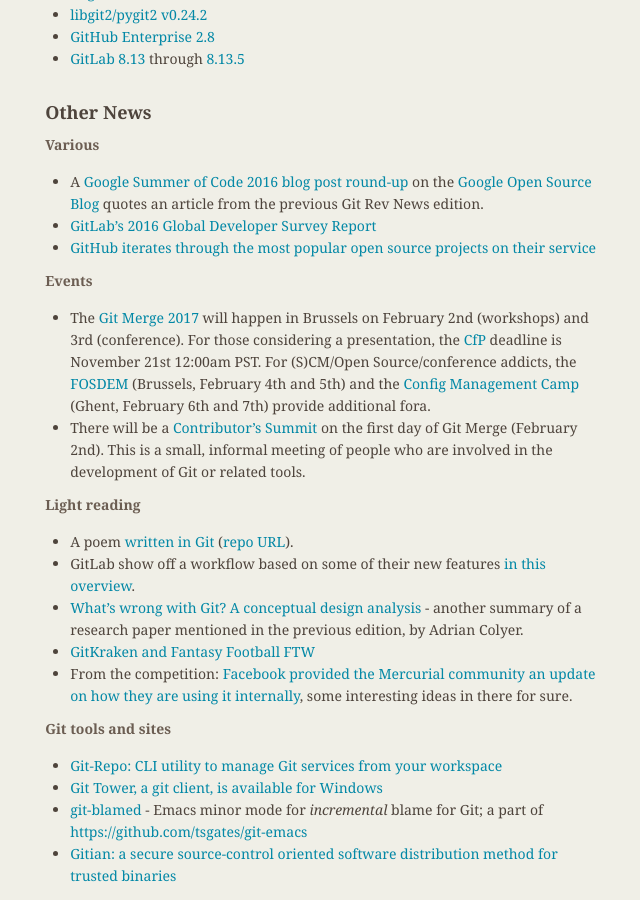
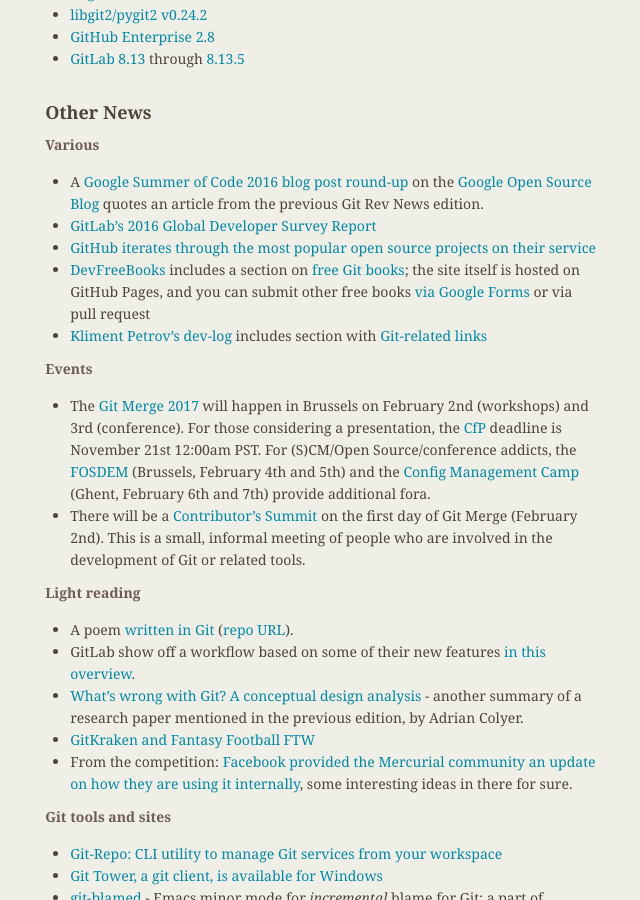
Before and after one commit to git/git.github.io, a Jekyll site: the page built from rev_news/drafts/edition-21.md, in a window 1280 px wide and 900 px high, scrolled down 5255 px. Shown: the whole window, without its empty margins (484-1124 px from the left). Built offline with Jekyll 4.4.1, drawn with Linux system fonts in a browser that asks for light colours.

Commit message:
rn-21: Add a few links to "Various" section

```diff
--- a/rev_news/drafts/edition-21.md
+++ b/rev_news/drafts/edition-21.md
@@ -316,6 +316,8 @@
 on the [Google Open Source Blog](https://opensource.googleblog.com/) quotes an article from the previous Git Rev News edition.
 * [GitLab's 2016 Global Developer Survey Report](https://page.gitlab.com/2016-Developer-Survey_2016-Developer-Survey.html)
 * [GitHub iterates through the most popular open source projects on their service](https://github.com/blog/2268-top-open-source-launches-on-github)
+* [DevFreeBooks](https://devfreebooks.github.io) includes a section on [free Git books](https://devfreebooks.github.io/git/); the site itself is hosted on GitHub Pages, and you can submit other free books [via Google Forms](https://docs.google.com/forms/d/e/1FAIpQLSeXsmlLo3S7lJF82LGTOMoMpA4vg_T38Ez47gQoU6P6KaFwQg/viewform) or via pull request
+* [Kliment Petrov's dev-log](https://github.com/KleoPetroff/dev-log) includes section with [Git-related links](https://github.com/KleoPetroff/dev-log/blob/master/source/git.md)
 
 __Events__
 
```
